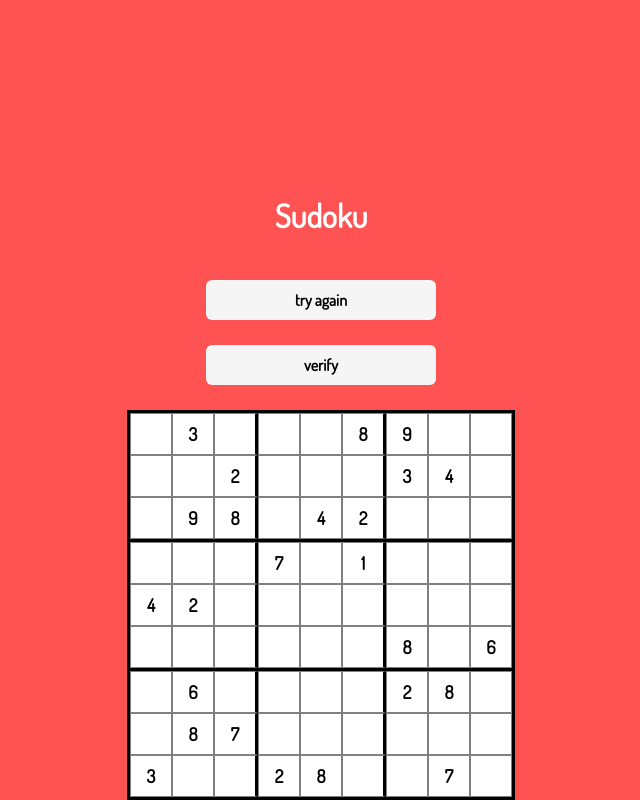
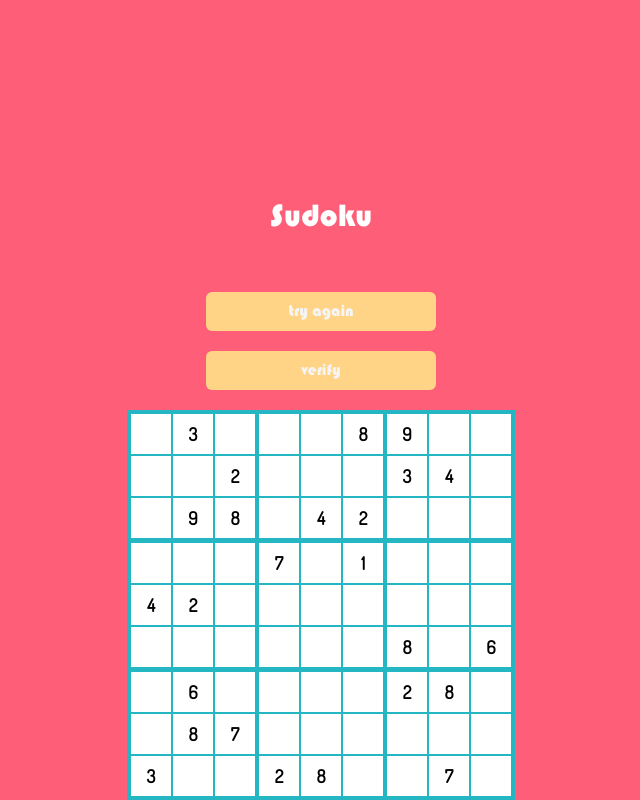
Before and after one commit to anaisberg/sudoku-app, a plain HTML site: page index.html in a window 1280 px wide. Both pictures are taken after a click on the button "start". Shown: the whole page, without its empty margins (319-959 px from the left). Drawn offline with nearby package versions, Linux system fonts and the light colour scheme.

Commit message:
css and images

```diff
--- a/style.css
+++ b/style.css
@@ -2,6 +2,11 @@
     margin: 0;
     padding: 0;
 }
+
+@font-face {
+    font-family: blippo;
+    src: url(blippo.ttf);
+  }
 
 input:focus,
 select:focus,
@@ -13,8 +18,8 @@ button:focus {
 body {
     display: grid;
     grid-template-rows: 150px 1fr;
-    background-color: #ff5252;
-    font-family: 'Dosis', sans-serif;
+    background-color: #fe5e78;
+    font-family: 'blippo', sans-serif;
 }
 
 header {
@@ -41,17 +46,17 @@ header {
 .btn {
     display: inline-block;
     border-radius: 6px;
-    background-color: whitesmoke;
+    background-color: #ffd486;
     border: none;
-    color: black;
+    color: whitesmoke;
     text-align: center;
     font-size: 16px;
     padding: 10px;
     width: 230px;
     transition: all 0.5s;
     cursor: pointer;
-    margin: 0px 0px 25px 0px;
-    font-family: 'Dosis', sans-serif;
+    margin: 10px 0px 10px 0px;
+    font-family: 'blippo', sans-serif;
     font-weight: bold;
 }
 
@@ -83,21 +88,22 @@ header {
 .sudoku-grid {
     display: table;
     background: white;
-    border: 3px solid black;
+    border: 3px solid #25b6c3;
+    margin-top: 10px;
 }
 
     .sudoku-grid > div:nth-child(3), .sudoku-grid > div:nth-child(6) {
-        border-bottom: 3px solid black;
+        border-bottom: 3px solid #25b6c3;
     }
 
     .grid-row > div:nth-child(3), .grid-row > div:nth-child(6) {
-        border-right: 3px solid black;
+        border-right: 3px solid #25b6c3;
     }
 
 .grid-cell {
     display: table-cell;
     padding: 10px;
-    border: 1px solid gray;
+    border: 1px solid #25b6c3;
 }
 
 .grid-cell-editor {
@@ -123,7 +129,7 @@ header {
 }
 
 .answer-image {
-    border: 2px solid black;
+    border: 2px solid #25b6c3;
     width: 300px;
     height: 300px;
 }
```
Also changed, not shown: index.html (+1 -0 lines), blippo.ttf (added), fail.gif (added), success.gif (added).
